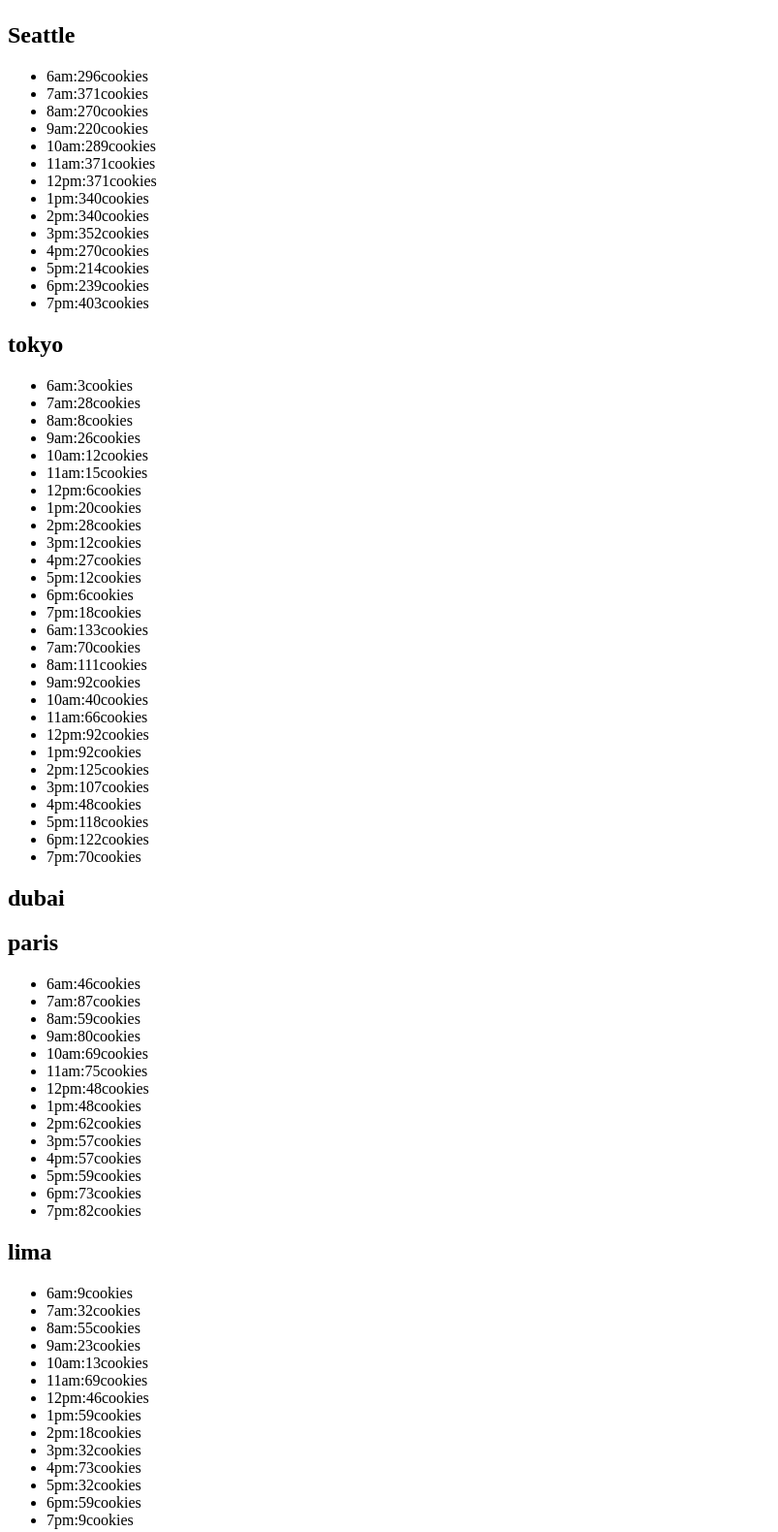
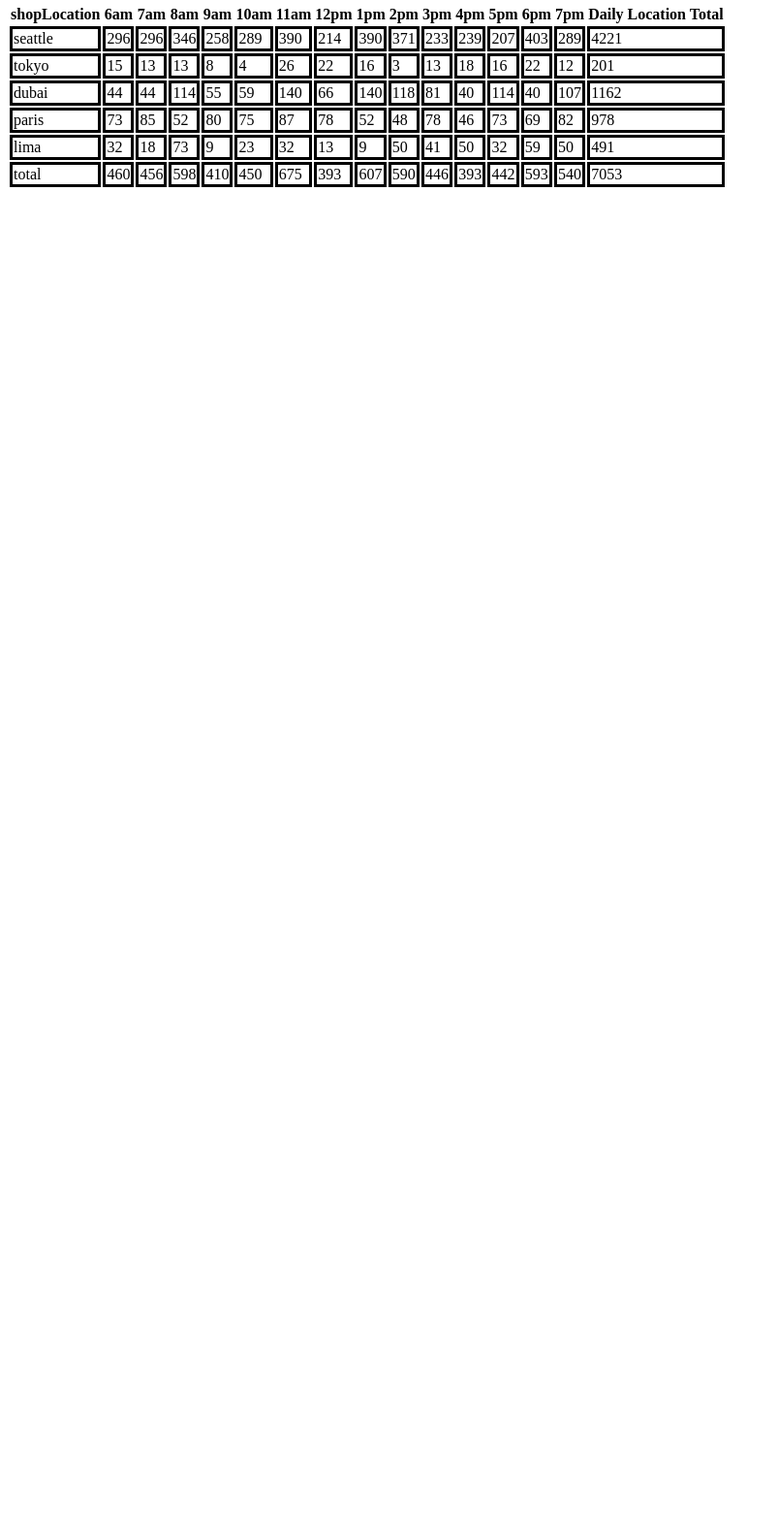
Before and after one commit to jaleeleh/cookie-stand, a plain HTML site: page sales.html in a window 1280 px wide. Shown: the part 255-1835 px from the top of the page at 97% size, without its empty margins (0-803 px from the left). After the commit the page ends 800 px from the top, so only its background shows below. Drawn offline with Linux system fonts and the light colour scheme.

Commit message:
new branch

```diff
--- a/app.js
+++ b/app.js
@@ -1,224 +1,123 @@
 'use scrpit'
 let hours=['6am','7am','8am','9am','10am','11am','12pm','1pm','2pm','3pm','4pm','5pm','6pm','7pm',];
-let Seattle = {
-    name:'Seattle',
-    CustPerH:[],
-    min:32,
-    max:65,
-    AvgCookie:6.3,
-    coPerCustomer:[],
-
-
-    CustPerHour:function(){
-        for(let i=0;i<hours.length;i++){
-        this.CustPerH.push(Math.floor(Math.random()*(this.max-this.min+1)+this.min))
-        console.log(this.CustPerH) ;
-        }
-    },
-    CookiePerHour:function(){
-        for(let i=0;i<hours.length;i++){
-
-
-            this.coPerCustomer.push(Math.floor(this.CustPerH[i]*this.AvgCookie));
-            console.log(this.coPerCustomer);
+let th=['th1','th2','th3','th4','th5','th6','th7','th8','th9','th10','th11','th12','th13','th14',];
+let td=['td1','td2','td3','td4','td5','td6','td7','td8','td9','td10','td11','td12','td13','td14',];
+let tdd=['tdd1','tdd2','tdd3','tdd4','tdd5','tdd6','tdd7','tdd8','tdd9','tdd10','tdd11','tdd12','tdd13','tdd14',];
+let totalEachHour=[];
+function Cookieshopes(name,min,max,AvgCookie){
+    this.name=name;
+    this.min=min;
+    this.max=max;
+    this.AvgCookie=AvgCookie;
+    this.CustPerH=[];
+    this.coPerCustomer=[];
+    this.total=0;
+}
 
 
 
-        }
-    }
+      Cookieshopes.prototype.CustPerHour=function(){
+        for(let i=0;i<hours.length;i++){
+         this.CustPerH.push(Math.floor(Math.random()*(this.max-this.min+1)+this.min))}
+      }
+      Cookieshopes.prototype.CookiePerHour=function(){
+        for(let i=0;i<hours.length;i++){
+                        this.coPerCustomer.push(Math.floor(this.CustPerH[i]*this.AvgCookie));
+                        this.total+=this.coPerCustomer[i];
+                     }
+
+      }
+    //    totalPerHour();
+    //    function totalPerHour(){
+    //     for(let i=0;i<hours.length;i++){
+    //    totalEachHour.push(seattle.coPerCustomer[i]+tokyo.coPerCustomer[i]+dubai.coPerCustomer[i]+paris.coPerCustomer[i]+lima.coPerCustomer[i]);
+    //     }
+    //     console.log();
+    //   }
+
+      console.log(totalEachHour);
+     let seattle=new Cookieshopes('seattle',32,65,6.3);
+     let tokyo= new Cookieshopes('tokyo',3,24,1.2);
+     let dubai=new Cookieshopes('dubai',11,38,3.7);
+     let paris=new Cookieshopes('paris',20,38,2.3);
+     let lima=new Cookieshopes('lima',2,16,4.6);
+
+     seattle.CustPerHour()
+     seattle.CookiePerHour()
+     console.log(seattle);
+     tokyo.CustPerHour()
+     tokyo.CookiePerHour()
+     console.log(tokyo);
+     dubai.CustPerHour()
+     dubai.CookiePerHour()
+     console.log(dubai);
+     paris.CustPerHour()
+     paris.CookiePerHour()
+     console.log(paris);
+     lima.CustPerHour()
+     lima.CookiePerHour()
+
+     console.log(lima);
 
 
-}
+        let parent1=document.getElementById('parent');
+        let table1= document.createElement('table');
+        parent1.appendChild(table1);
+        console.log(parent1);
+        let Row1 = document.createElement('tr');
+        table1.appendChild(Row1);
+        console.log(Row1);
+        let th0 = document.createElement('th');
+        Row1.appendChild(th0);
+        th0.textContent = 'shopLocation';
+
+        for(let i=0;i<hours.length;i++){
+            th[i] = document.createElement('th');
+            Row1.appendChild(th[i]);
+            th[i].textContent = `${hours[i]}`;}
+            let th15 = document.createElement('th');
+        Row1.appendChild(th15);
+        th15.textContent = 'Daily Location Total';
 
 
-Seattle.CustPerHour()
-Seattle.CookiePerHour()
+        Cookieshopes.prototype.render=function () {
 
-let parent = document.getElementById('seattle');
-let header1 = document.createElement('h2');
-parent.appendChild(header1)
-header1.textContent=Seattle.name
-let undorderedList =document.createElement('ul');
-parent.appendChild(undorderedList);
-for(let i=0; i<hours.length;i++){
+        let valueRow = document.createElement('tr');
+        table1.appendChild(valueRow);
 
-    let listItem = document.createElement('li');
-    undorderedList.appendChild(listItem);
-    console.log(listItem);
-    listItem.textContent = hours[i]+":"+Seattle.coPerCustomer[i]+"cookies";
-  }
+        let td0 = document.createElement('td');
+        valueRow.appendChild(td0);
+        td0.textContent =this.name;
 
+        for(let i=0;i<hours.length;i++){
+        td[i] = document.createElement('td');
+       valueRow.appendChild(td[i]);
+       td[i].textContent = `${this.coPerCustomer[i]}`;
+        }
 
-  let tokyo = {
-    name:'tokyo',
-    CustPerH:[],
-    min:3,
-    max:24,
-    AvgCookie:1.2,
-    coPerCustomer:[],
+        let td15 = document.createElement('td');
+        valueRow.appendChild(td15);
+        td15.textContent =this.total;
+      }
+      seattle.render();
+        tokyo.render();
+        dubai.render();
+        paris.render();
+        lima.render();
 
-    CustPerHour:function(){
+        let valueRow2 = document.createElement('tr');
+        table1.appendChild(valueRow2);
+
+        let td01 = document.createElement('td');
+        valueRow2.appendChild(td01);
+        td01.textContent ='total';
+
         for(let i=0;i<hours.length;i++){
-        this.CustPerH.push(Math.floor(Math.random()*(this.max-this.min+1)+this.min))
-        console.log(this.CustPerH) ;
-        }
-    },
-    CookiePerHour:function(){
-        for(let i=0;i<hours.length;i++){
+            tdd[i] = document.createElement('td');
+           valueRow2.appendChild(tdd[i]);
+           tdd[i].textContent = seattle.coPerCustomer[i]+tokyo.coPerCustomer[i]+dubai.coPerCustomer[i]+paris.coPerCustomer[i]+lima.coPerCustomer[i];
+            }
 
-            this.coPerCustomer.push(Math.floor(this.CustPerH[i]*this.AvgCookie));
-            console.log(this.coPerCustomer);
-
-
-        }
-    }
-
-
-}
-
-
-tokyo.CustPerHour()
-tokyo.CookiePerHour()
-let parent1 = document.getElementById('tokyo');
-let header2 = document.createElement('h2');
-parent1.appendChild(header2)
-header2.textContent=tokyo.name
-let undorderedList1 =document.createElement('ul');
-parent1.appendChild(undorderedList1);
-for(let i=0; i<hours.length;i++){
-    let listItem1 = document.createElement('li');
-    undorderedList1.appendChild(listItem1);
-    console.log(listItem1);
-    listItem1.textContent = hours[i]+":"+tokyo.coPerCustomer[i]+"cookies";
-  }
-
-  let dubai = {
-    name:'dubai',
-    CustPerH:[],
-    min:11,
-    max:38,
-    AvgCookie:3.7,
-    coPerCustomer:[],
-
-    CustPerHour:function(){
-        for(let i=0;i<hours.length;i++){
-        this.CustPerH.push(Math.floor(Math.random()*(this.max-this.min+1)+this.min))
-        console.log(this.CustPerH) ;
-        }
-    },
-    CookiePerHour:function(){
-        for(let i=0;i<hours.length;i++){
-
-            this.coPerCustomer.push(Math.floor(this.CustPerH[i]*this.AvgCookie));
-            console.log(this.coPerCustomer);
-
-
-        }
-    }
-
-
-}
-
-
-dubai.CustPerHour()
-dubai.CookiePerHour()
-
-let parent2 = document.getElementById('tokyo');
-let header3 = document.createElement('h2');
-parent2.appendChild(header3)
-header3.textContent=dubai.name
-let undorderedList2 =document.createElement('ul');
-parent2.appendChild(undorderedList2);
-for(let i=0; i<hours.length;i++){
-    let listItem2 = document.createElement('li');
-    undorderedList1.appendChild(listItem2);
-    console.log(listItem2);
-    listItem2.textContent = hours[i]+":"+dubai.coPerCustomer[i]+"cookies";
-  }
-
-
-  let paris = {
-    name:'paris',
-    CustPerH:[],
-    min:20,
-    max:38,
-    AvgCookie:2.3,
-    coPerCustomer:[],
-
-    CustPerHour:function(){
-        for(let i=0;i<hours.length;i++){
-        this.CustPerH.push(Math.floor(Math.random()*(this.max-this.min+1)+this.min))
-        console.log(this.CustPerH) ;
-        }
-    },
-    CookiePerHour:function(){
-        for(let i=0;i<hours.length;i++){
-
-            this.coPerCustomer.push(Math.floor(this.CustPerH[i]*this.AvgCookie));
-            console.log(this.coPerCustomer);
-
-
-        }
-    }
-
-
-}
-
-
-paris.CustPerHour()
-paris.CookiePerHour()
-let parent3 = document.getElementById('paris');
-let header4 = document.createElement('h2');
-parent3.appendChild(header4)
-header4.textContent=paris.name
-let undorderedList3 =document.createElement('ul');
-parent3.appendChild(undorderedList3);
-for(let i=0; i<hours.length;i++){
-    let listItem3 = document.createElement('li');
-    undorderedList3.appendChild(listItem3);
-    console.log(listItem3);
-    listItem3.textContent = hours[i]+":"+paris.coPerCustomer[i]+"cookies";
-  }
-
-  let lima = {
-    name:'lima',
-    CustPerH:[],
-    min:2,
-    max:16,
-    AvgCookie:4.6,
-    coPerCustomer:[],
-
-    CustPerHour:function(){
-        for(let i=0;i<hours.length;i++){
-        this.CustPerH.push(Math.floor(Math.random()*(this.max-this.min+1)+this.min))
-        console.log(this.CustPerH) ;
-        }
-    },
-    CookiePerHour:function(){
-        for(let i=0;i<hours.length;i++){
-
-            this.coPerCustomer.push(Math.floor(this.CustPerH[i]*this.AvgCookie));
-            console.log(this.coPerCustomer);
-
-
-        }
-    }
-
-
-}
-
-
-lima.CustPerHour()
-lima.CookiePerHour()
-let parent4 = document.getElementById('paris');
-let header5 = document.createElement('h2');
-parent4.appendChild(header5)
-header5.textContent=lima.name
-let undorderedList4 =document.createElement('ul');
-parent4.appendChild(undorderedList4);
-for(let i=0; i<hours.length;i++){
-    let listItem4 = document.createElement('li');
-    undorderedList4.appendChild(listItem4);
-    console.log(listItem4);
-    listItem4.textContent = hours[i]+":"+lima.coPerCustomer[i]+"cookies";
-  }
+            let tdd15 = document.createElement('td');
+            valueRow2.appendChild(tdd15);
+            tdd15.textContent =seattle.total+tokyo.total+dubai.total+paris.total+lima.total;
--- a/sales.html
+++ b/sales.html
@@ -5,18 +5,24 @@
     <meta http-equiv="X-UA-Compatible" content="IE=edge">
     <meta name="viewport" content="width=device-width, initial-scale=1.0">
     <title>Document</title>
+<style>
+    td{
+        border: solid;
 
+    }
+</style>
 </head>
 <body>
     <header>
         <img src="images/salmon.png" alt="salmon picture">
     </header>
     <main>
-    <div id="seattle"></div>
+    <!-- <div id="seattle"></div>
     <div id="tokyo"></div>
     <div id="dubai"></div>
     <div id="paris"></div>
-    <div id="lima"></div>
+    <div id="lima"></div> -->
+    <div id="parent"></div>
 
    </main>
 
```
